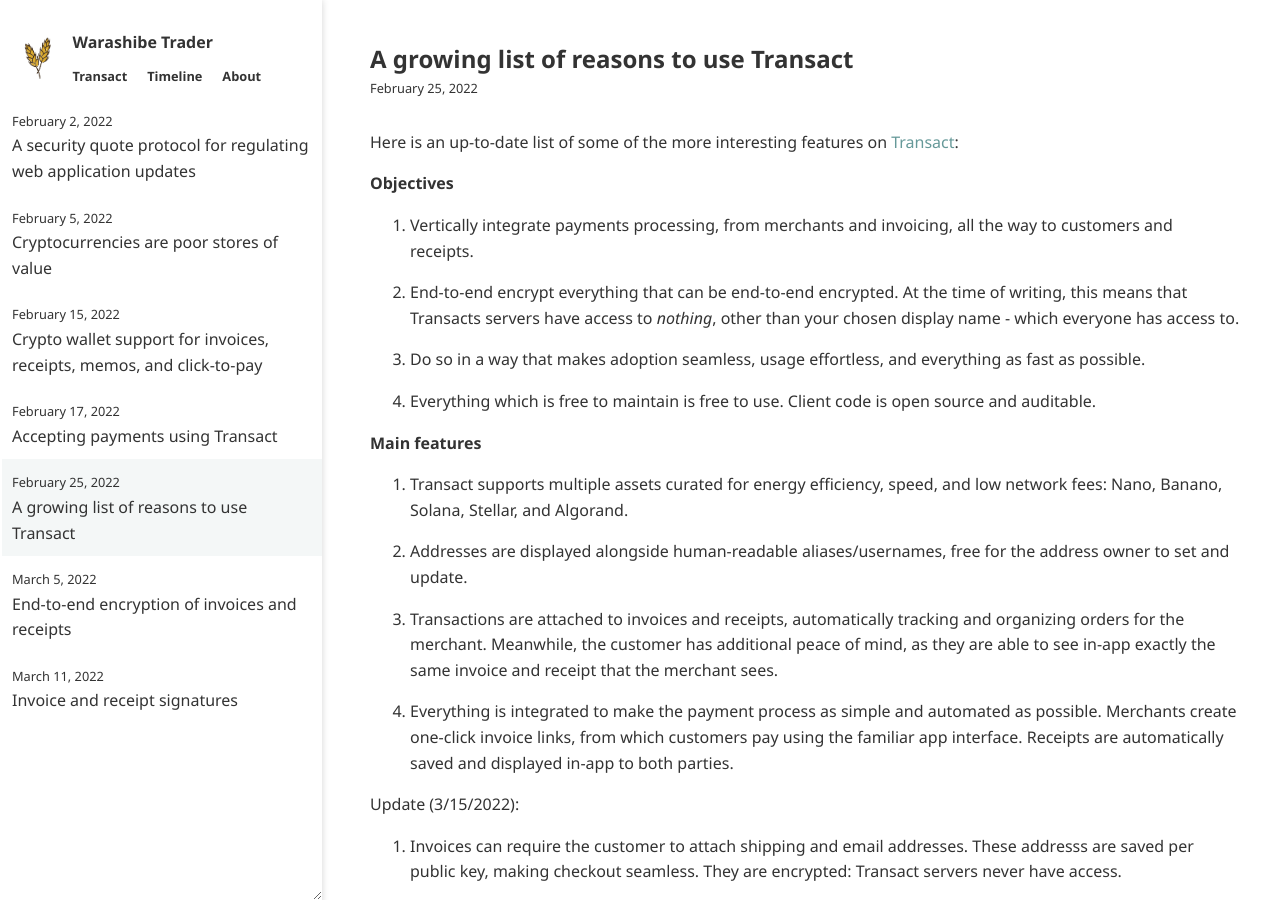
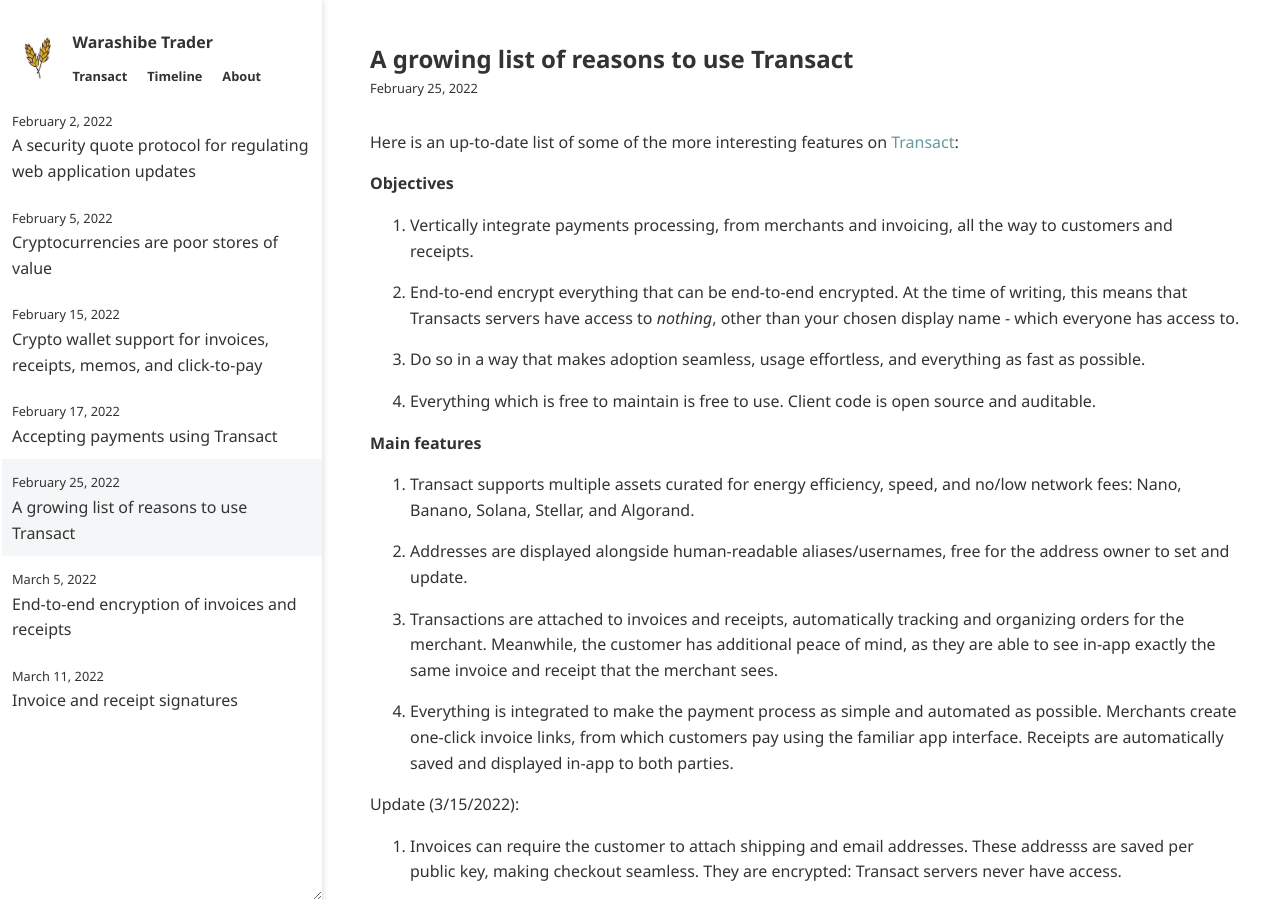
Before and after one commit to warashibetrader/warashibetrader.github.io, a Jekyll site: the page built from _posts/2022-02-25-feature-list.md, in a window 1280 px wide and 900 px high. Built offline with Jekyll 4.4.1, drawn with Linux system fonts in a browser that asks for light colours.

```diff
--- a/_posts/2022-02-25-feature-list.md
+++ b/_posts/2022-02-25-feature-list.md
@@ -20,7 +20,7 @@ Here is an up-to-date list of some of the more interesting features on [Transact
 
 #### Main features
 
-1. Transact supports multiple assets curated for energy efficiency, speed, and low network fees: Nano, Banano, Solana, Stellar, and Algorand.
+1. Transact supports multiple assets curated for energy efficiency, speed, and no/low network fees: Nano, Banano, Solana, Stellar, and Algorand.
 
 2. Addresses are displayed alongside human-readable aliases/usernames, free for the address owner to set and update.
 
```
